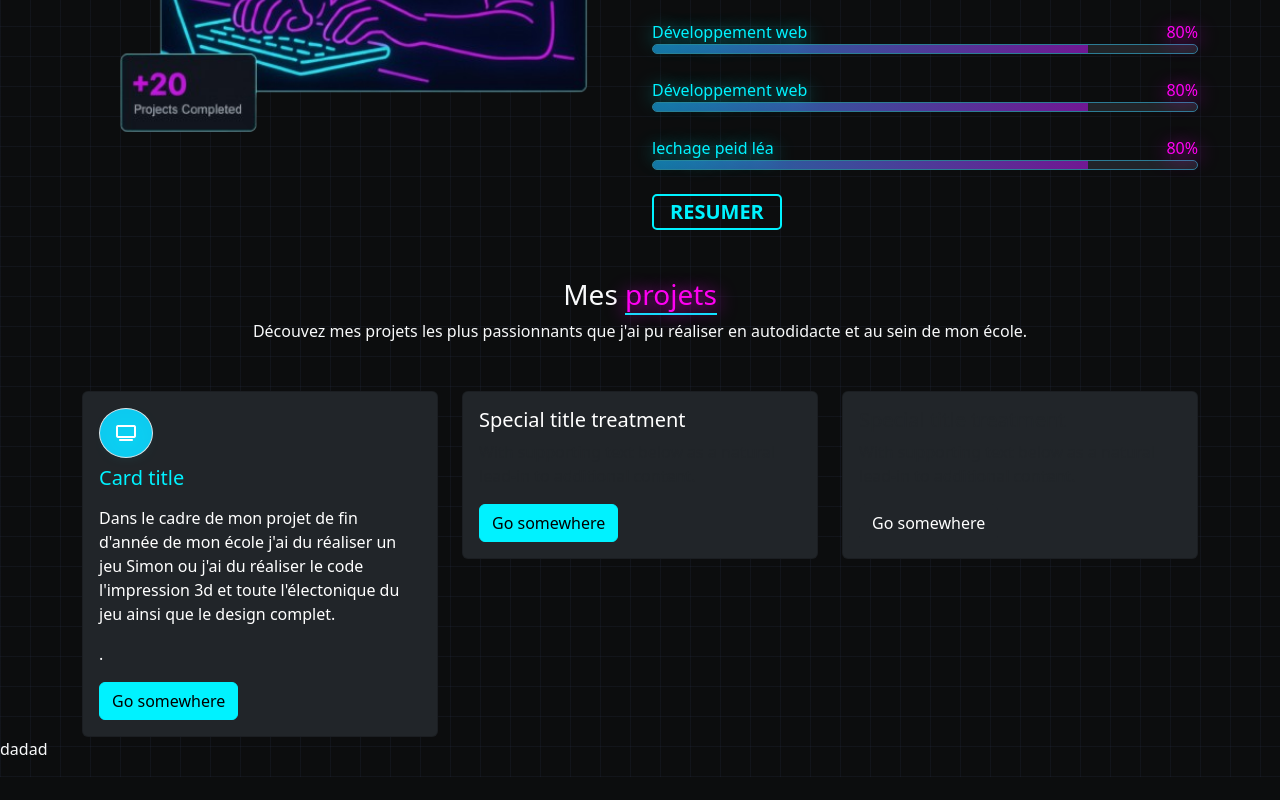
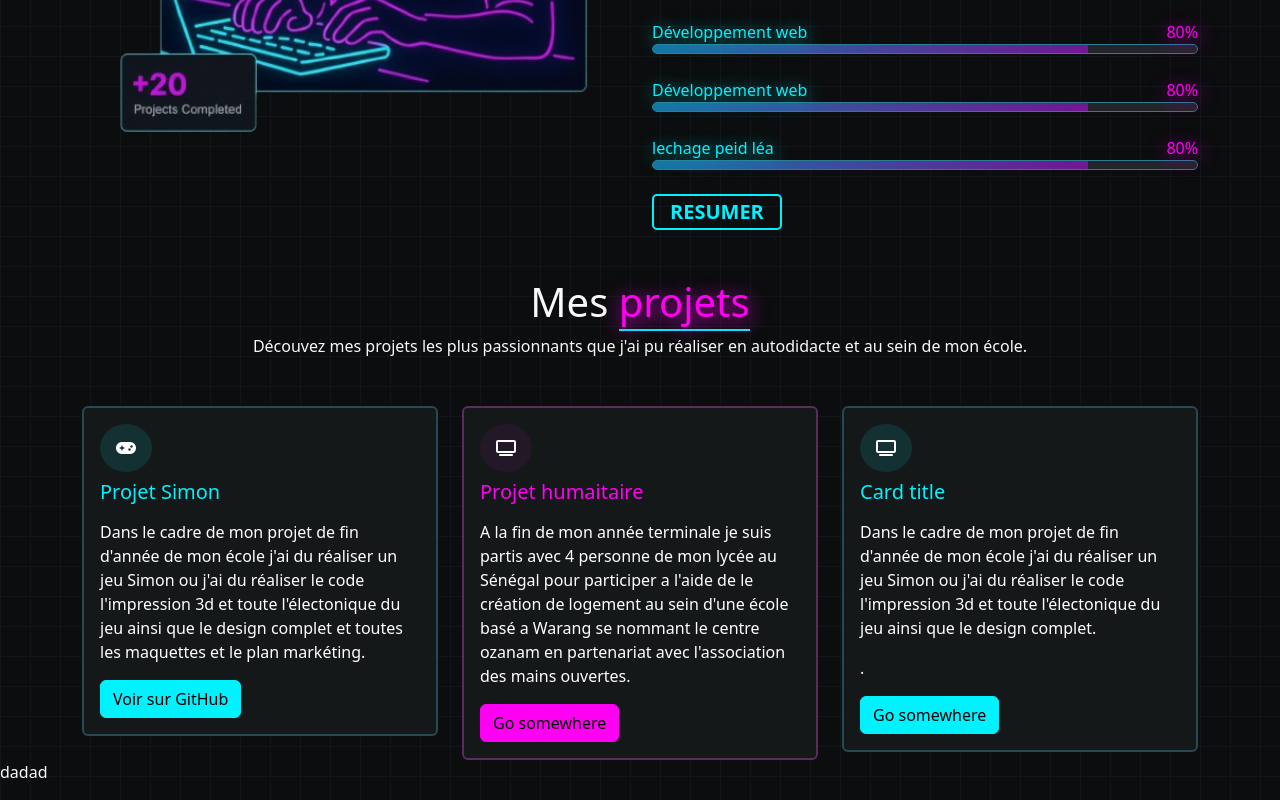
Before and after one commit to passaleph/CV, a website: page index.html in a window 1280 px wide. Shown: the part 1294-2094 px from the top of the page. Before the commit the page ends 2071 px from the top, so only its background shows below. Drawn offline with nearby package versions, Linux system fonts and the light colour scheme.

Commit message:
avancement projet et réglage bug
j'ai reglé des bug de couleur et j'ai avance sur la completion de la section projet

```diff
--- a/css/main.css
+++ b/css/main.css
@@ -1,10 +1,4 @@
 :root{
-
-    --success: #198754;
-    --danger: #dc3545;
-    --warning: #ffc107;
-    --info: #0dcaf0;
-    --light: #f8f9fa;
     --dark: #0c0d0e;
     --quadrillage: rgba(76, 94, 144, 0.096) 1px;
     --bleu: #00f2ff;
@@ -118,7 +112,7 @@ body
 }
 
 .card-bleu-border {
-    border: 1px solid rgb(38, 73, 84);
+    border: 2px solid rgb(38, 73, 84) !important;
     transition: box-shadow 0.5s, border 0.9s;
 }
 
@@ -129,7 +123,7 @@ body
 
 
 .card-rose-border {
-    border: 1px solid rgb(88, 46, 92);
+    border: 2px solid rgb(88, 46, 92) !important;
     transition: box-shadow 0.5s, border 0.9s;
 }
 
@@ -137,3 +131,20 @@ body
     box-shadow: var(--rose) 6px 0 20px 1px;
     border: 1px solid var(--rose);
 }
+
+
+.card-body-bleu {
+    background-color: #00f2ff1d;
+}
+
+.card.card-fond {
+    background-color: #171a1be2;
+}
+
+.fond-bleu-faible {
+    background-color: #00f2ff1d;
+}
+
+.fond-rose-faible {
+    background-color: #8a22971d;
+}
--- a/index.html
+++ b/index.html
@@ -124,35 +124,37 @@
         </section>
         <section class="container">
             <div class="text-center mb-5">
-                <h3>Mes <span class="neon-rose border-bottom-bleu">projets</span></h3>
+                <h1>Mes <span class="neon-rose border-bottom-bleu">projets</span></h1>
                 <p>Découvez mes projets les plus passionnants que j'ai pu réaliser en autodidacte et au sein de mon école.</p>
             </div>
-            <div class = "row">
-                <div class="col-12 col-lg-4">
-                    <div class="card bg-dark w-100 card-bleu-border" style="width: 18rem;">
+            <div class = "row ">
+                <div class="col-12 col-lg-4 ">
+                    <div class="card card-fond w-100 card-bleu-border" style="width: 18rem;">
                         <div class="card-body text-white">
-                            <i class="card-title fa-solid fa-tv neon-bleu border rounded-circle p-3 bg-info"></i>
+                            <i class="card-title fas fa-gamepad rounded-circle p-3 fond-bleu-faible"></i>
+                            <h5 class="card-title text-primary mb-3">Projet Simon</h5>
+                            <p class="card-text ">Dans le cadre de mon projet de fin d'année de mon école j'ai du réaliser un jeu Simon ou j'ai du réaliser le code l'impression 3d et toute l'électonique du jeu ainsi que le design complet et toutes les maquettes et le plan markéting.</p>
+                            <a href="#" class="btn btn-primary">Voir sur GitHub</a>
+                        </div>
+                    </div>
+                </div>
+                <div class="col-12 col-lg-4 ">
+                        <div class="card card-fond w-100 card-rose-border" style="width: 18rem;">
+                            <div class="card-body text-white">
+                                <i class="card-title fa-solid fa-tv rounded-circle p-3 fond-rose-faible"></i>
+                                <h5 class="card-title text-secondary mb-3">Projet humaitaire</h5>
+                                <p class="card-text ">A la fin de mon année terminale je suis partis avec 4 personne de mon lycée au Sénégal pour participer a l'aide de le création de logement au sein d'une école basé a Warang se nommant le centre ozanam en partenariat avec l'association des mains ouvertes.</p>
+                                <a href="#" class="btn btn-secondary">Go somewhere</a>
+                            </div>
+                        </div>
+                    </div>
+                 <div class="col-12 col-lg-4 ">
+                    <div class="card card-fond w-100 card-bleu-border" style="width: 18rem;">
+                        <div class="card-body text-white">
+                            <i class="card-title fa-solid fa-tv rounded-circle p-3 fond-bleu-faible"></i>
                             <h5 class="card-title text-primary mb-3">Card title</h5>
                             <p class="card-text ">Dans le cadre de mon projet de fin d'année de mon école j'ai du réaliser un jeu Simon ou j'ai du réaliser le code l'impression 3d et toute l'électonique du jeu ainsi que le design complet.</p>.</p>
                             <a href="#" class="btn btn-primary">Go somewhere</a>
-                        </div>
-                    </div>
-                </div>
-                <div class="col-12 col-lg-4">
-                    <div class="card bg-dark w-100 card-rose-border" style="width: 18rem;">
-                        <div class="card-body">
-                            <h5 class="card-title text-white">Special title treatment</h5>
-                            <p class="card-text">With supporting text below as a natural lead-in to additional content.</p>
-                            <a href="#" class="btn btn-primary">Go somewhere</a>
-                        </div>
-                    </div>
-                </div>
-                <div class="col-12 col-lg-4">
-                    <div class="card bg-dark w-100 card-bleu-border " style="width: 18rem;">
-                        <div class="card-body">
-                            <h5 class="card-title text-dark">Special title treatment</h5>
-                            <p class="card-text">With supporting text below as a natural lead-in to additional content.</p>
-                            <a href="#" class="btn btn-dark">Go somewhere</a>
                         </div>
                     </div>
                 </div>
--- a/scss/styles.scss
+++ b/scss/styles.scss
@@ -1,5 +1,6 @@
 @use "../node_modules/bootstrap/scss/bootstrap"
 with ($primary : #00f2ff,
     $secondary : #ff00f2,
-    $dark : #5abe0e
     );
+//je voulais mettre d'autre couleurs mais boostrap ne permet que de changer le secondary et primary
+//Pour débloquer les autre ils font alller dans la config de boostrap mais ces pas conséillé
```
Also changed, not shown: css/style.css.
